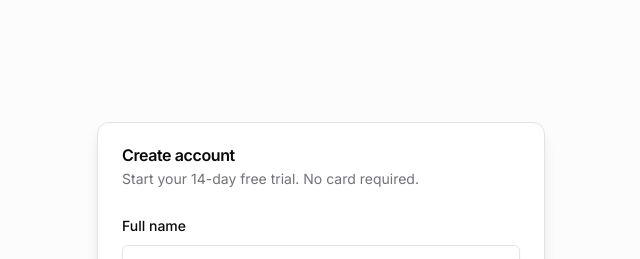
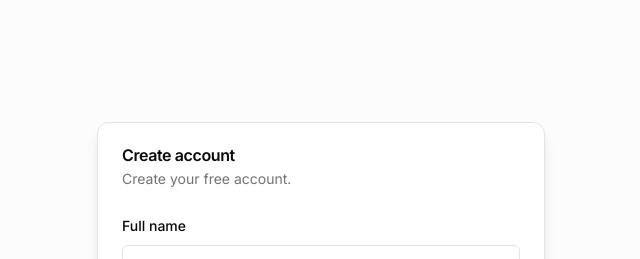
Before and after one commit to Robin96011/freelancer-crm, a Next.js app: page /auth/signup in a window 1280 px wide. Shown: the top 259 px of the page, without its empty margins (319-959 px from the left). Built offline with nearby package versions, Linux system fonts and the light colour scheme; no server answers.

Commit message:
Remove all trial and upgrade text

```diff
--- a/components/auth/signup-form.tsx
+++ b/components/auth/signup-form.tsx
@@ -210,7 +210,7 @@ export function SignupForm() {
       <CardHeader>
         <CardTitle>Create account</CardTitle>
         <CardDescription>
-          Start your 14-day free trial. No card required.
+          Create your free account.
         </CardDescription>
       </CardHeader>
       <CardContent className="space-y-4">
```
